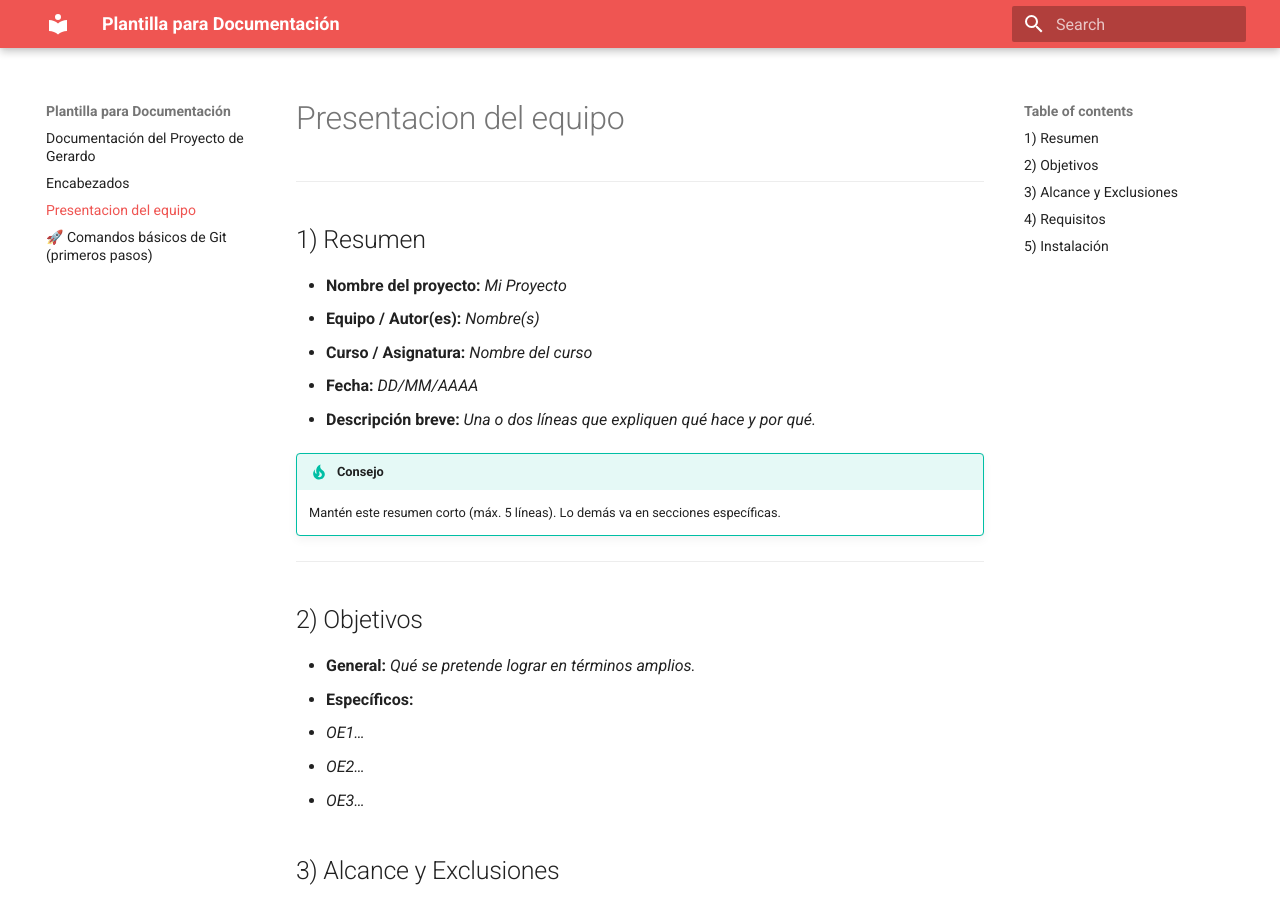
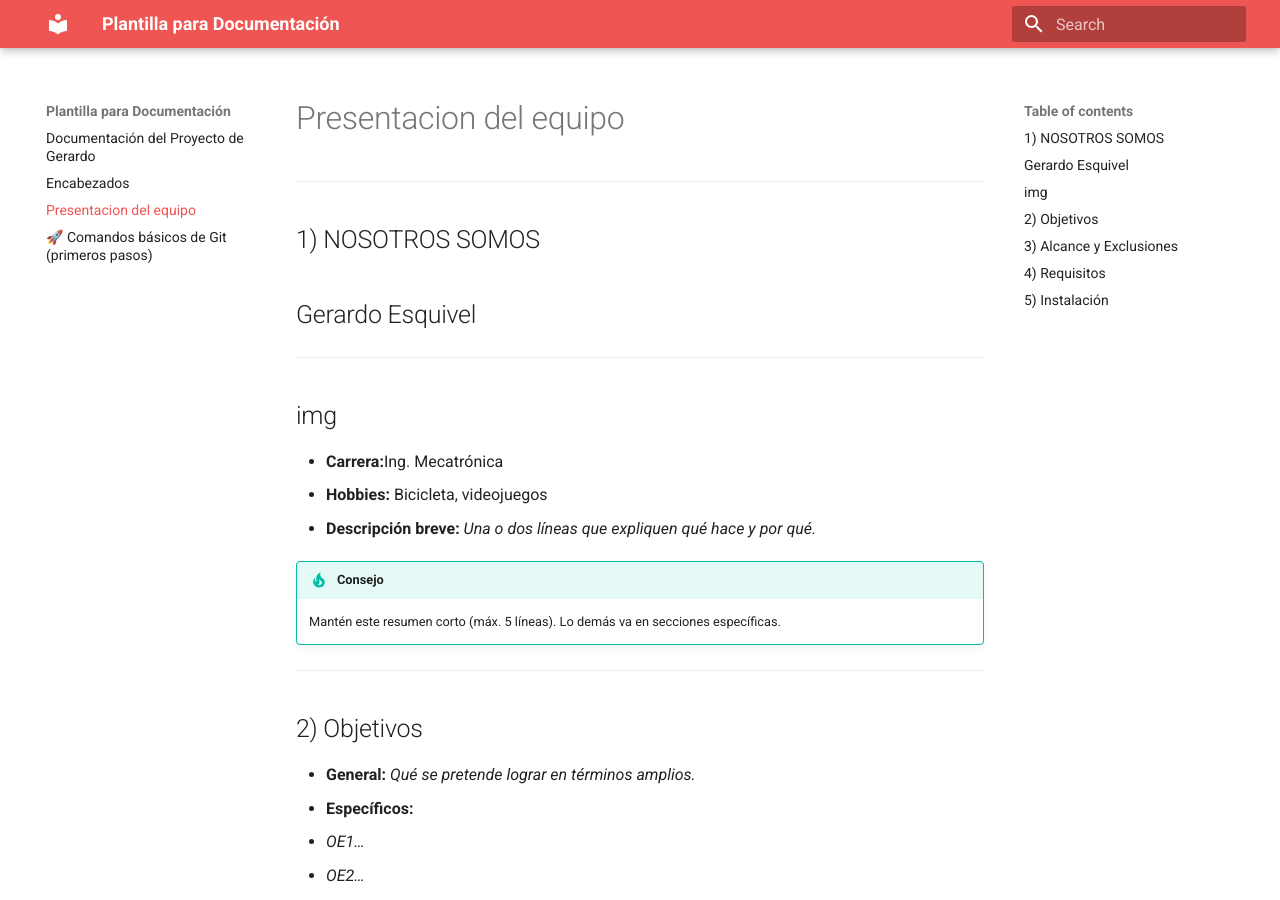
Before and after one commit to Gerardo-Esquivel/PortafoloProyectoIngernieria, an MkDocs documentation site: the page built from docs/ejemplo.md, in a window 1280 px wide and 900 px high. Built offline with MkDocs 1.6.1 and Material for MkDocs 9.7.7, drawn with Linux system fonts in a browser that asks for light colours.

Commit message:
Update ejemplo.md

```diff
--- a/docs/ejemplo.md
+++ b/docs/ejemplo.md
@@ -1,12 +1,12 @@
 # Presentacion del equipo
 ---
-
-## 1) Resumen
-
-- **Nombre del proyecto:** _Mi Proyecto_
-- **Equipo / Autor(es):** _Nombre(s)_
-- **Curso / Asignatura:** _Nombre del curso_
-- **Fecha:** _DD/MM/AAAA_
+## 1) NOSOTROS SOMOS
+## Gerardo Esquivel
+---
+img
+---
+- **Carrera:**Ing. Mecatrónica
+- **Hobbies:** Bicicleta, videojuegos
 - **Descripción breve:** _Una o dos líneas que expliquen qué hace y por qué._
 
 !!! tip "Consejo"
```
